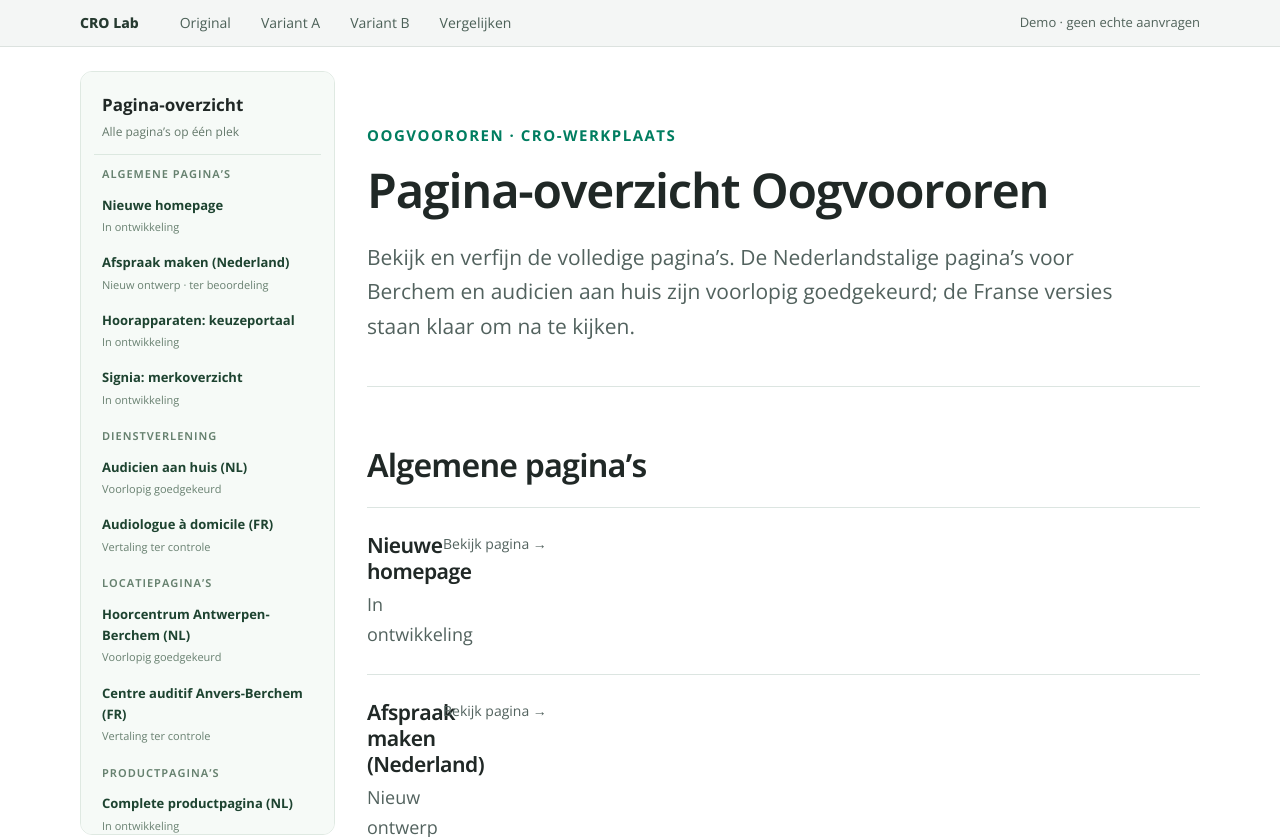
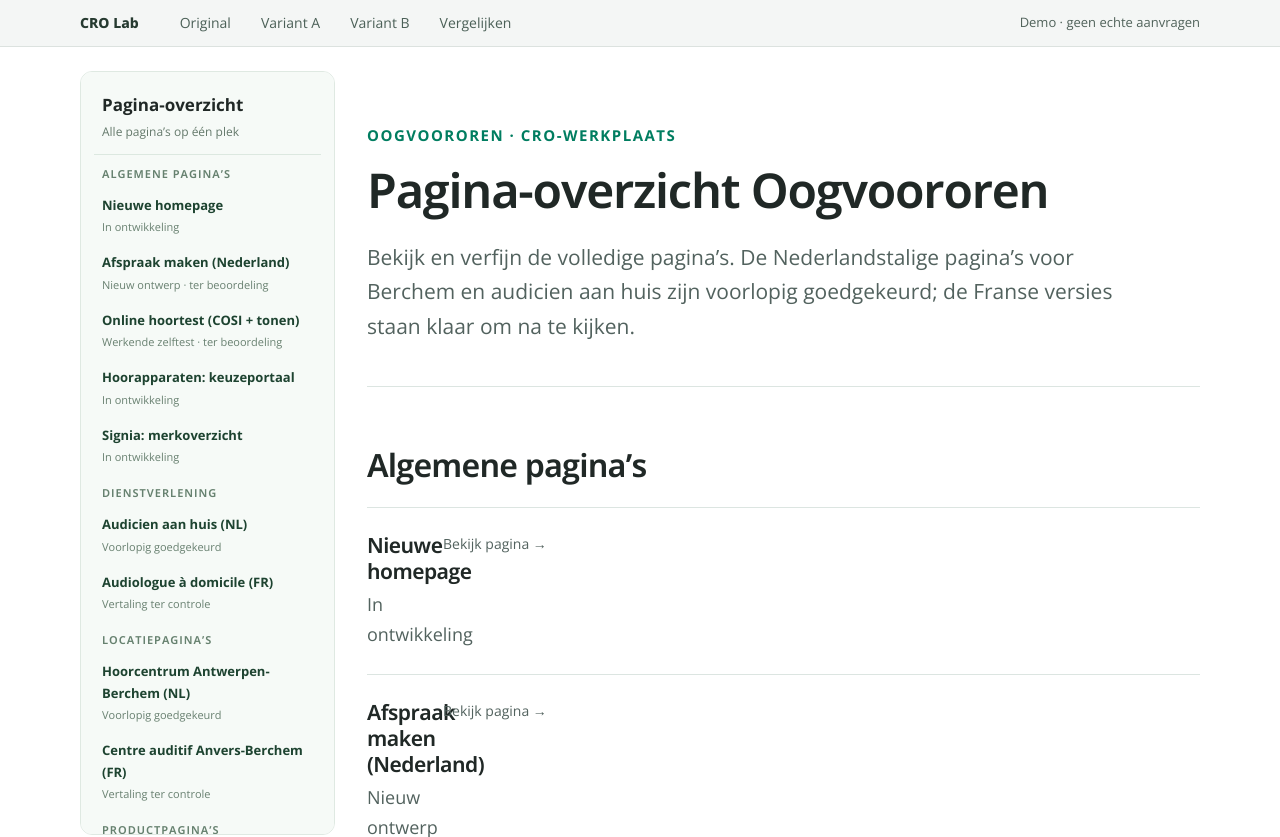
Before and after one commit to jo0stjo0st/oogvoororen-cro, a Next.js app: page / in a window 1280 px wide. Shown: the top 837 px of the page. Built offline with nearby package versions, Linux system fonts and the light colour scheme.

Commit message:
Link interactive online hearing test from CRO dashboard

```diff
--- a/src/app/page.tsx
+++ b/src/app/page.tsx
@@ -5,6 +5,7 @@ const pages=[
  {group:"Algemene pagina’s",items:[
   {name:"Nieuwe homepage",url:"/experimenten/nieuwe-homepage",status:"In ontwikkeling"},
   {name:"Afspraak maken (Nederland)",url:"/experimenten/afspraak",status:"Nieuw ontwerp · ter beoordeling"},
+  {name:"Online hoortest (COSI + tonen)",url:"/online-hoortest",status:"Werkende zelftest · ter beoordeling"},
   {name:"Hoorapparaten: keuzeportaal",url:"/experimenten/hoorapparaten-overzicht",status:"In ontwikkeling"},
   {name:"Signia: merkoverzicht",url:"/experimenten/signia-overzicht",status:"In ontwikkeling"}]},
  {group:"Dienstverlening",items:[
```
